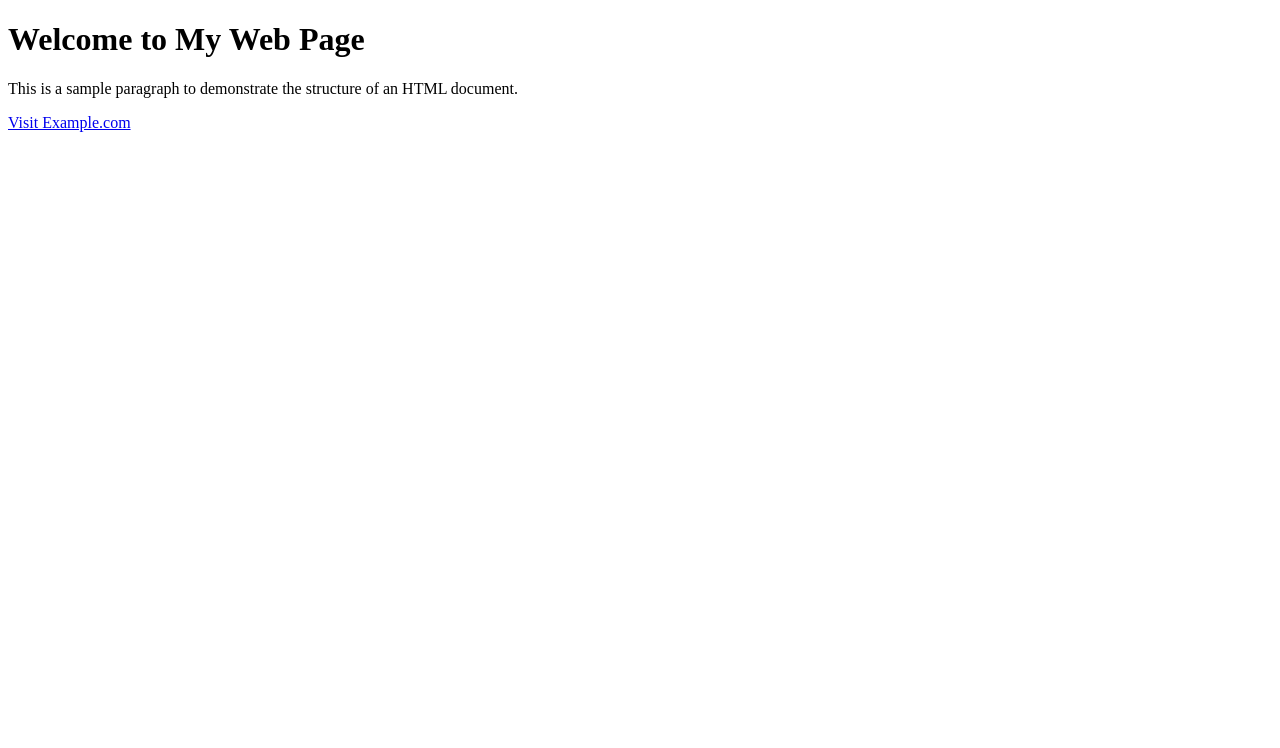
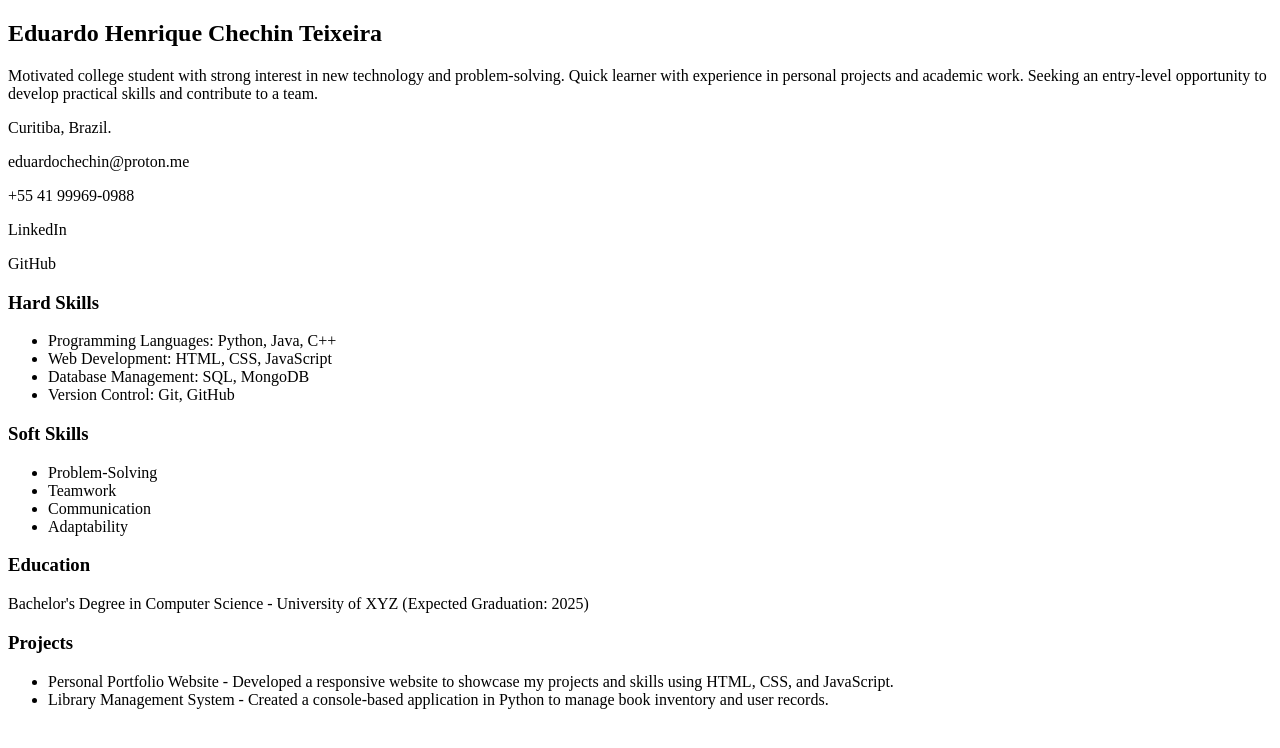
Before and after one commit to 404edch/Professional-Resume, a plain HTML site: page index.html in a window 1280 px wide. Drawn offline with Linux system fonts and the light colour scheme.

Commit message:
Skeleton

```diff
--- a/index.html
+++ b/index.html
@@ -7,8 +7,48 @@
     <link rel="stylesheet" type="text/css" href="styles.css">
 </head>
 <body>
-    <h1>Welcome to My Web Page</h1>
-    <p>This is a sample paragraph to demonstrate the structure of an HTML document.</p>
-    <a href="https://www.example.com">Visit Example.com</a>
+    <div id="header">
+        <h2>Eduardo Henrique Chechin Teixeira</h2>
+    <!-- estado-civil/idade em função CURDATE/tradução en-pt -->
+        <p>Motivated college student with strong interest in new technology and problem-solving. Quick learner with experience in personal projects and academic work. Seeking an entry-level opportunity to develop practical skills and contribute to a team.</p>
+        <p>Curitiba, Brazil.</p>
+        <p>eduardochechin@proton.me<p>
+        <p>+55 41 99969-0988</p>
+        <p>LinkedIn</p>
+        <p>GitHub</p>
+    </div>
+
+    <div id="hardskills">
+        <h3>Hard Skills</h3>
+        <ul>
+            <li>Programming Languages: Python, Java, C++</li>
+            <li>Web Development: HTML, CSS, JavaScript</li>
+            <li>Database Management: SQL, MongoDB</li>
+            <li>Version Control: Git, GitHub</li>
+        </ul>
+    </div>
+
+    <div id="softskills">
+        <h3>Soft Skills</h3>
+        <ul>
+            <li>Problem-Solving</li>
+            <li>Teamwork</li>
+            <li>Communication</li>
+            <li>Adaptability</li>
+        </ul>
+    </div>
+
+    <div id="education">
+        <h3>Education</h3>
+        <p>Bachelor's Degree in Computer Science - University of XYZ (Expected Graduation: 2025)</p>
+    </div>
+
+    <div id="projects">
+        <h3>Projects</h3>
+        <ul>
+            <li>Personal Portfolio Website - Developed a responsive website to showcase my projects and skills using HTML, CSS, and JavaScript.</li>
+            <li>Library Management System - Created a console-based application in Python to manage book inventory and user records.</li>
+        </ul>
+    </div>
 </body>
 </html>
```
